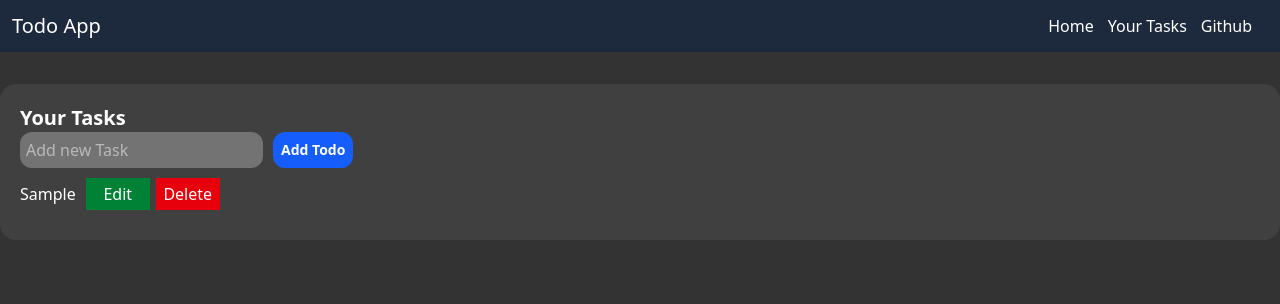
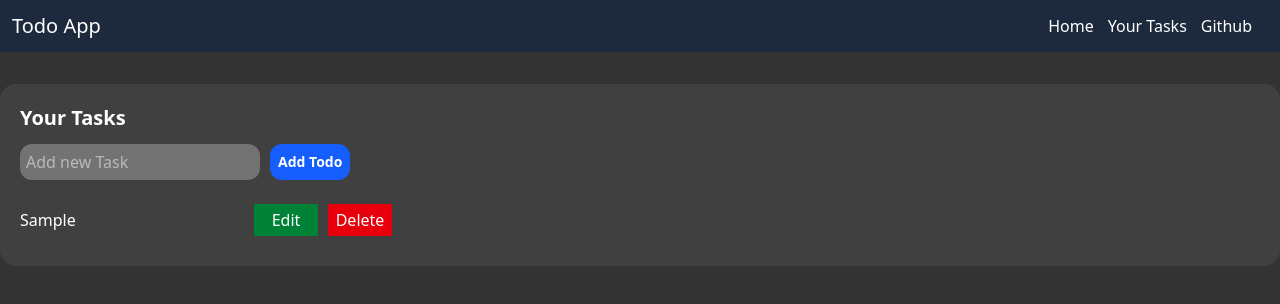
Before and after one commit to amitbishnoii/todo-app, a React (Vite) app: page / in a window 1280 px wide. Both pictures are taken after typing "Sample" into the empty fields and a click on the button "Add Todo". Shown: the top 304 px of the page. Built offline with nearby package versions, Linux system fonts and the light colour scheme.

Commit message:
update styling for todo display

```diff
--- a/src/App.jsx
+++ b/src/App.jsx
@@ -24,18 +24,18 @@ function App() {
 
         <h1 className='font-bold text-xl'>Your Tasks</h1>
 
-        <div className="add-todos flex items-center gap-2.5 text-white">
+        <div className="add-todos flex items-center gap-2.5 text-white mt-3">
 
-          <input type="text" value={todo} placeholder="Add new Task" className="bg-neutral-500 p-1.5 pl-1.5 rounded-xl" onChange={handleChange} />
+          <input type="text" value={todo} placeholder="Add new Task" className="bg-neutral-500 p-1.5 pl-1.5 rounded-xl w-[240px]" onChange={handleChange} />
 
           <button onClick={handleAdd} className="bg-blue-600 p-2 hover:bg-blue-800 rounded-xl cursor-pointer text-sm font-bold">Add Todo</button>
 
         </div>
 
         {todos.map(item => {
-          return <div className="flex todo-card my-2.5 gap-2.5 items-center">
+          return <div className="flex todo-card my-2.5 gap-2.5 items-center justify-between w-[30%] mt-6">
             <div className="text">{item.todo}</div>
-            <div className="buttons flex gap-1.5 items-center">
+            <div className="buttons flex gap-2.5 items-center">
               <button className="bg-green-700 p-1 w-16">Edit</button>
               <button className="bg-red-600 p-1 w-16">Delete</button>
             </div>
```
